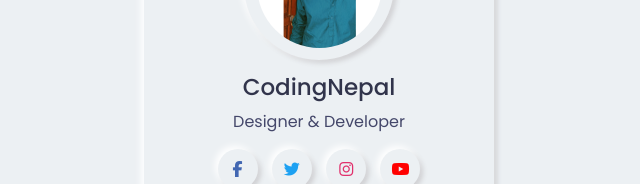
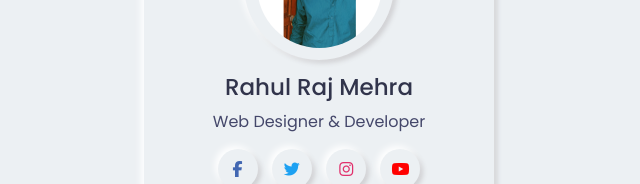
Before and after one commit to rahulrajmehra01/rahulrajmehra01.github.io, a plain HTML site: page Portfolio/index.html in a window 1280 px wide. Shown: the part 285-469 px from the top of the page, without its empty margins (321-961 px from the left). Drawn offline with Linux system fonts and the light colour scheme.

Commit message:
Update index.html

```diff
--- a/Portfolio/index.html
+++ b/Portfolio/index.html
@@ -15,8 +15,8 @@
     </div>
     <div class="icon arrow"><i class="fas fa-arrow-left"></i></div>
     <div class="icon dots"><i class="fas fa-ellipsis-v"></i></div>
-    <div class="name">CodingNepal</div>
-    <div class="about">Designer & Developer</div>
+    <div class="name">Rahul Raj Mehra</div>
+    <div class="about"> Web Designer & Developer</div>
     <div class="social-icons">
       <a href="#" class="fb"><i class="fab fa-facebook-f"></i></a>
       <a href="#" class="twitter"><i class="fab fa-twitter"></i></a>
```
